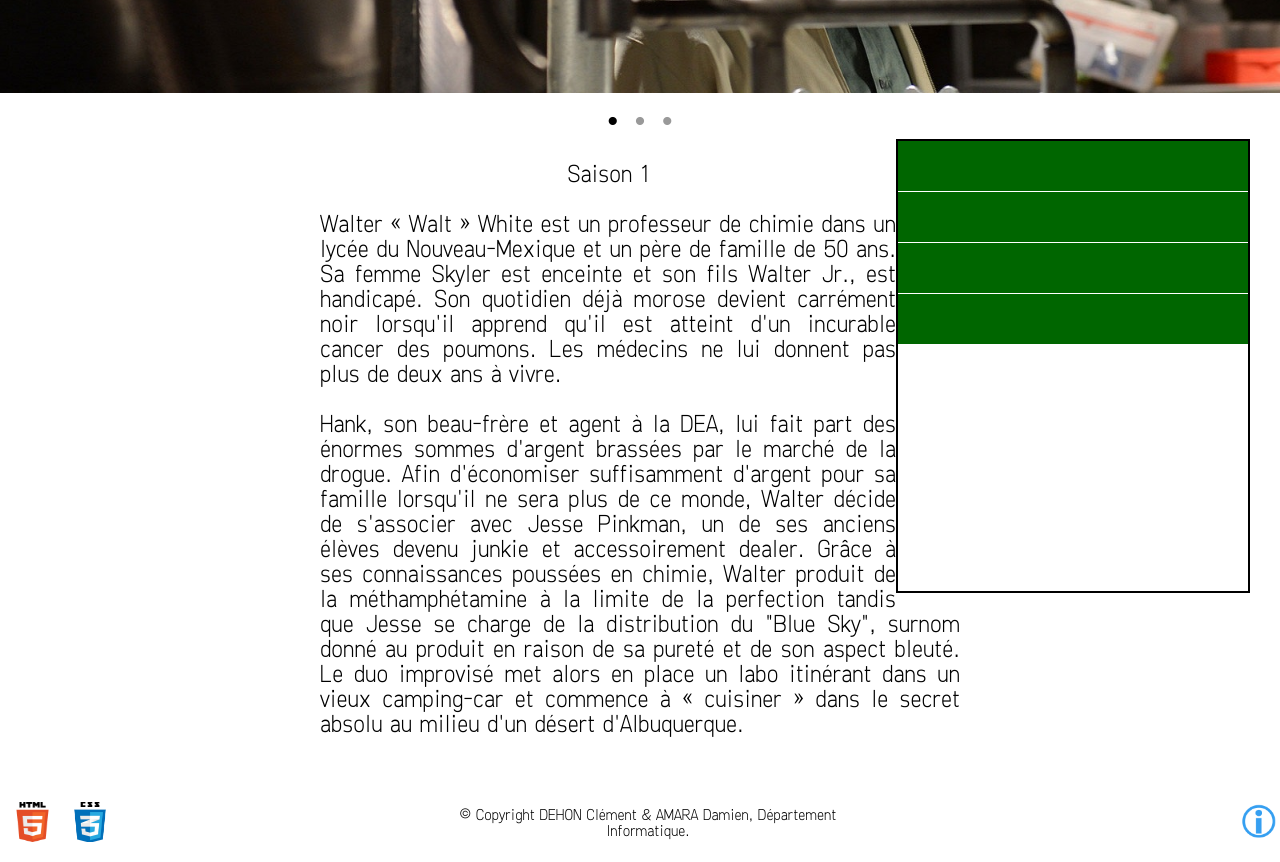
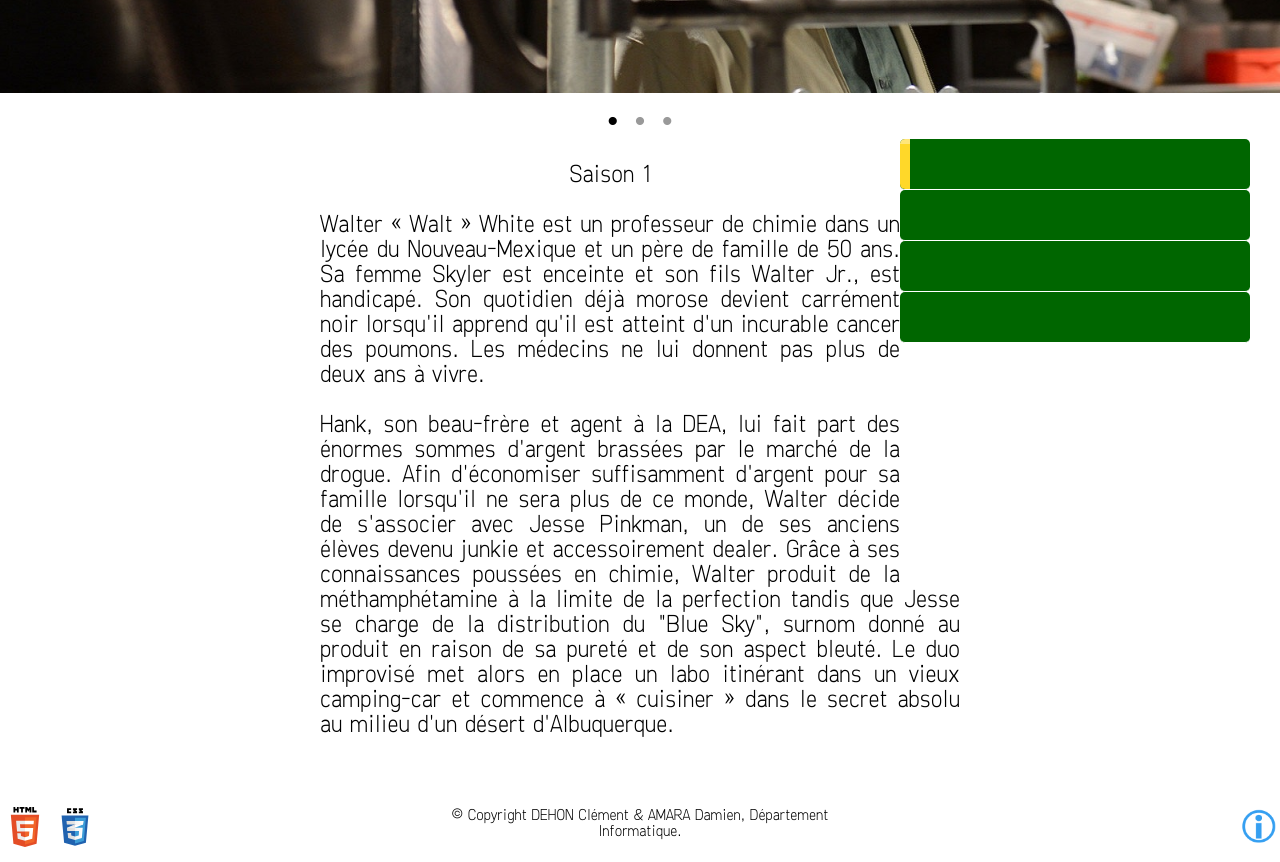
Before and after one commit to ClementITESCIA/Site-BreakingBadWiki, a plain HTML site: page index.html in a window 1280 px wide. Shown: the part 420-1282 px from the top of the page. Drawn offline with Linux system fonts and the light colour scheme; files whose address does not match are found by name.

Commit message:
Diverses améliorations.
Sidebar :
- Ajout de nouveaux effets.
Footer :
- Correction d'un problème de positionnement relatif au copyright.
- Ajout des logos HTML 5 et CSS 3 au format .svg.

```diff
--- a/css/css.css
+++ b/css/css.css
@@ -112,37 +112,45 @@ nav
 	width: 0px;
 }
 
+/********************************************/
+/* Footer                                   */
+/********************************************/
+
 .footer
 {
+	margin-bottom: 0px;
+	padding-top: 15px;
 	text-align: center;
 	left: 0px;
 	bottom: 0px;
 	height: 70px;
 	width: 100%;
-	margin-bottom: 0px;
-	padding-top: 15px;
 }
 
-#html, #css
+#informations,
+#html-5-logo,
+#css-3-logo
 {
-	padding-top: 10px;
-	padding-left: 10px;
 	float: left;
+	margin-top: 15px;
 }
 
-#copy
+#informations
 {
-	margin-left: 35%;
-	margin-right: 25%;
+	float: right;
+}
+
+#copyrights
+{
+	margin: auto;
 	width: 400px;
 	display: block;
 }
 
-#info
-{
-	padding-top: 10px;
-	float: right;
-}
+/********************************************/
+/*                                          */
+/********************************************/
+
 .contenu-synopsis
 {
 	display: none;
@@ -175,7 +183,6 @@ nav
 	width: 350px;
 	margin-right: 30px;
 	height: 450px;
-	border: 2px solid black;
 }
 
 .items
@@ -184,6 +191,12 @@ nav
 	background: #006600;
 	color: white;
 	border-bottom: 1px solid white;
+	border-radius: 5px;
+}
+
+.items-active
+{
+	background: #FFD829;
 }
 
 .subitems
--- a/index.html
+++ b/index.html
@@ -47,13 +47,21 @@
 		<!-- SideBar -->
 
 		<div id="sidebar">
-			<div class="items" id="item-1"></div>
+			<div class="items" id="item-1">
+				<span style="float: left; background: #FFD829; border-top: 5px solid #FFE678; height: 45px; width: 10px; border-top-left-radius: 5px; border-bottom-left-radius: 5px;"></span>
+			</div>
 			<div class="subitems" id="subitem-1"><p></p></div>
-			<div class="items" id="item-2"></div>
+			<div class="items" id="item-2">
+				<span style="float: left; height: 45px; width: 10px;"></span>
+			</div>
 			<div class="subitems" id="subitem-2"><p></p></div>
-			<div class="items" id="item-3"></div>
+			<div class="items" id="item-3">
+				<span style="float: left; height: 45px; width: 10px;"></span>
+			</div>
 			<div class="subitems" id="subitem-3"><p></p></div>
-			<div class="items" id="item-4"></div>
+			<div class="items" id="item-4">
+				<span style="float: left; height: 45px; width: 10px;"></span>
+			</div>
 			<div class="subitems" id="subitem-4"><p></p></div>
 		</div>
 
@@ -81,16 +89,16 @@
 		<footer class="footer">
 			<!-- <button style="border: none; background-color: transparent; font-size: 25px;">≡</button> -->
 			<!-- <div style="padding-bottom: 5px;"> -->
-			<div id="html">
-                <img height="40" width="45" src="img/html5.png" href="#"></img>
+			<div id="html-5-logo">
+                <object type="image/svg+xml" data="img/html5_logo.svg" width="50" height="40"></object>
             </div>
-            <div id="css">
-                <img height="40" width="50" src="img/css3.png" href="#"></img>
+            <div id="css-3-logo">
+                <object type="image/svg+xml" data="img/css3_logo.svg" width="50" height="40"></object>
             </div>
-            <div id="info">
+            <div id="informations">
 				<img height="40" width="45" src="img/info.png" href="#"></img>
 			</div>
-            <div id="copy">
+            <div id="copyrights">
 				<p>© Copyright DEHON Clément & AMARA Damien, Département Informatique.</p>
 			</div>
 
```
Also changed, not shown: img/css3_logo.svg (added), img/html5_logo.svg (added).
